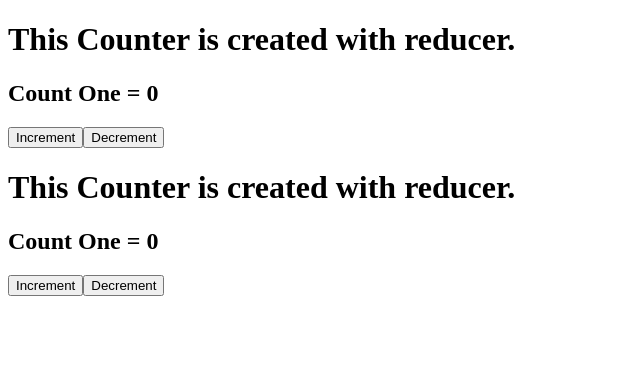
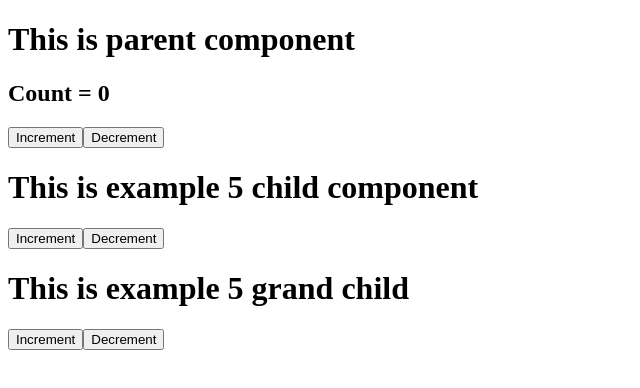
Before and after one commit to mir-hussain/useReducer-example, a React (Create React App) app: page / in a window 1280 px wide. Shown: the top 388 px of the page, without its empty margins (0-640 px from the left). Built offline with nearby package versions, Linux system fonts and the light colour scheme.

Commit message:
example five added

```diff
--- a/src/App.js
+++ b/src/App.js
@@ -1,4 +1,5 @@
 import React from "react";
+import ExampleFive from "./ExampleFive";
 import ExampleFour from "./ExampleFour";
 import ExampleOne from "./ExampleOne";
 import ExampleThree from "./ExampleThree";
@@ -6,7 +7,7 @@ import ExampleTwo from "./ExampleTwo";
 const App = () => {
   return (
     <>
-      <ExampleFour />
+      <ExampleFive />
     </>
   );
 };
--- /dev/null
+++ b/src/Components/ChildComponents/ExampleFiveChild.js
@@ -0,0 +1,18 @@
+import React, { useContext } from "react";
+import { CounterContext } from "../../ExampleFive";
+import ExampleFiveGrandChild from "./ExampleFiveGrandChild";
+
+const ExampleFiveChild = () => {
+  const dispatch = useContext(CounterContext);
+  console.log(dispatch);
+  return (
+    <div>
+      <h1>This is example 5 child component</h1>
+      <button onClick={() => dispatch("increment")}>Increment</button>
+      <button onClick={() => dispatch("decrement")}>Decrement</button>
+      <ExampleFiveGrandChild />
+    </div>
+  );
+};
+
+export default ExampleFiveChild;
--- /dev/null
+++ b/src/Components/ChildComponents/ExampleFiveGrandChild.js
@@ -0,0 +1,15 @@
+import React, { useContext } from "react";
+import { CounterContext } from "../../ExampleFive";
+
+const ExampleFiveGrandChild = () => {
+  const dispatch = useContext(CounterContext);
+  return (
+    <div>
+      <h1>This is example 5 grand child</h1>
+      <button onClick={() => dispatch("increment")}>Increment</button>
+      <button onClick={() => dispatch("decrement")}>Decrement</button>
+    </div>
+  );
+};
+
+export default ExampleFiveGrandChild;
--- /dev/null
+++ b/src/ExampleFive.js
@@ -0,0 +1,34 @@
+import React, { createContext, useReducer } from "react";
+import ExampleFiveChild from "./Components/ChildComponents/ExampleFiveChild";
+
+const initialValue = 0;
+
+const reducer = (state, action) => {
+  switch (action) {
+    case "increment":
+      return state + 1;
+    case "decrement":
+      return state - 1;
+    default:
+      return state;
+  }
+};
+
+export const CounterContext = createContext(null);
+
+const ExampleFive = () => {
+  const [count, dispatch] = useReducer(reducer, initialValue);
+  return (
+    <CounterContext.Provider value={dispatch}>
+      <div>
+        <h1>This is parent component</h1>
+        <h2>Count = {count}</h2>
+        <button onClick={() => dispatch("increment")}>Increment</button>
+        <button onClick={() => dispatch("decrement")}>Decrement</button>
+      </div>
+      <ExampleFiveChild />
+    </CounterContext.Provider>
+  );
+};
+
+export default ExampleFive;
```
